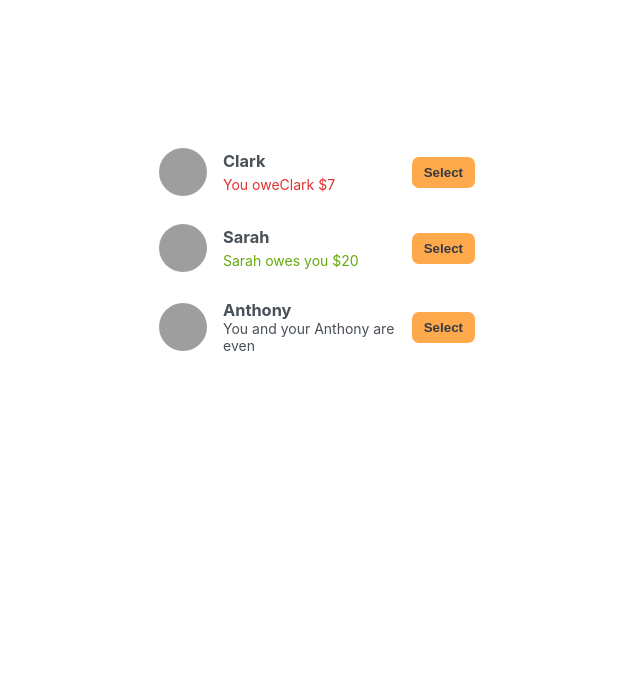
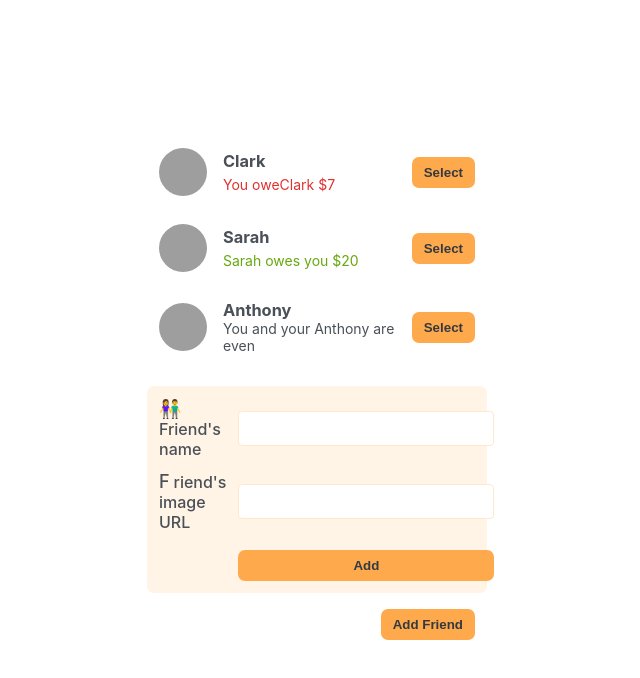
Before and after one commit to biancavlz/react-split-the-bill, a React (Create React App) app: page / in a window 1280 px wide. Shown: the top 678 px of the page, without its empty margins (83-723 px from the left). Built offline with nearby package versions, Linux system fonts and the light colour scheme; grey boxes are pictures that could not be loaded.

Commit message:
Add FormAddFriend and Button components

```diff
--- a/src/App.js
+++ b/src/App.js
@@ -24,6 +24,8 @@
     <div className="app">
       <div className="sidebar">
         <FriendsList />
+        <FormAddFriend />
+        <Button>Add Friend</Button>
       </div>
     </div>
   );
@@ -32,11 +34,13 @@
 function FriendsList() {
   const friends = initialFriends;
   return (
-    <ul>
-      {friends.map((friend) => (
-        <Friend friend={friend} key={friend.id} />
-      ))}
-    </ul>
+    <>
+      <ul>
+        {friends.map((friend) => (
+          <Friend friend={friend} key={friend.id} />
+        ))}
+      </ul>
+    </>
   );
 }
 
@@ -58,7 +62,23 @@
       )}
 
       {friend.balance === 0 && <p>You and your {friend.name} are even</p>}
-      <button className="button">Select</button>
+      <Button>Select</Button>
     </li>
   );
 }
+
+function FormAddFriend() {
+  return (
+    <form className="form-add-friend">
+      <label>👫 Friend's name</label>
+      <input type="text"></input>
+      <label>Friend's image URL</label>
+      <input type="text"></input>
+      <Button>Add</Button>
+    </form>
+  );
+}
+
+function Button({ children }) {
+  return <button className="button">{children}</button>;
+}
```
